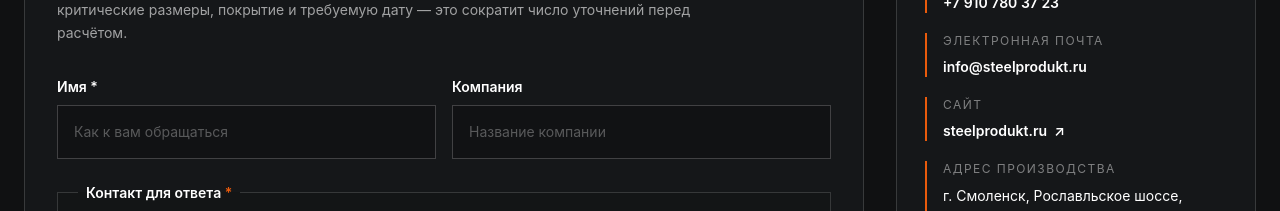
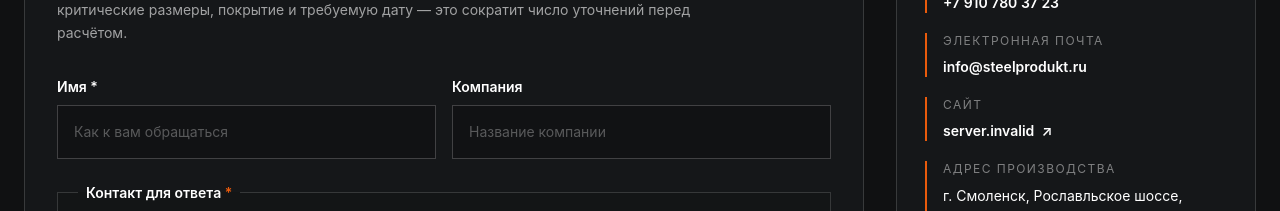
Before and after one commit to alexeyborisov19-sys/alexeyborisov19-sys-steel-probuct, a Next.js app: page /contacts in a window 1280 px wide. Shown: the part 1380-1591 px from the top of the page. Built offline with nearby package versions, Linux system fonts and the light colour scheme; no server answers.

Commit message:
refactor: use centralized public contacts

```diff
--- a/app/(public)/contacts/page.tsx
+++ b/app/(public)/contacts/page.tsx
@@ -6,6 +6,7 @@ import { JsonLd } from "@/components/JsonLd";
 import type { Metadata } from "next";
 import { createPageMetadata } from "@/lib/seo";
 import { faqSchema } from "@/lib/schema";
+import { siteConfig } from "@/lib/site";
 import {
   customerMaterialSummary,
   laserCuttingCapabilities,
@@ -27,6 +28,8 @@ const contactFaq = [
   { question: "Можно использовать металл заказчика?", answer: customerMaterialSummary },
 ];
 
+const siteHost = new URL(siteConfig.url).hostname.replace(/^www\./, "");
+
 export default function ContactsPage() {
   return <><JsonLd data={faqSchema(contactFaq)} /><PageLayout path="/contacts" eyebrow="Получить расчёт" title="Передайте задачу на инженерную проверку" description="Приложите чертёж, 3D-модель, спецификацию или опишите изделие. Проверим исходные данные, уточним технологический маршрут и подготовим расчёт.">
     <ConversionActions />
@@ -43,10 +46,10 @@ export default function ContactsPage() {
           <p className="eyebrow">Контакты</p>
           <h2 className="mt-3 text-2xl font-semibold">Удобно обсудить задачу напрямую?</h2>
           <div className="mt-7 space-y-5 text-sm">
-            <div className="border-l-2 border-steel-orange pl-4"><p className="text-xs uppercase tracking-[.12em] text-white/45">Телефон</p><a className="mt-2 block font-semibold transition hover:text-steel-orange" href="tel:+79107803723">+7 910 780 37 23</a></div>
-            <div className="border-l-2 border-steel-orange pl-4"><p className="text-xs uppercase tracking-[.12em] text-white/45">Электронная почта</p><a className="mt-2 block font-semibold transition hover:text-steel-orange" href="mailto:info@steelprodukt.ru">info@steelprodukt.ru</a></div>
-            <div className="border-l-2 border-steel-orange pl-4"><p className="text-xs uppercase tracking-[.12em] text-white/45">Сайт</p><a className="mt-2 block font-semibold transition hover:text-steel-orange" href="https://www.steelprodukt.ru" target="_blank" rel="noreferrer">steelprodukt.ru&nbsp; ↗</a></div>
-            <div className="border-l-2 border-steel-orange pl-4"><p className="text-xs uppercase tracking-[.12em] text-white/45">Адрес производства</p><address className="mt-2 not-italic leading-relaxed text-white/82">г. Смоленск, Рославльское шоссе,<br />7-й км, стр. 3</address></div>
+            <div className="border-l-2 border-steel-orange pl-4"><p className="text-xs uppercase tracking-[.12em] text-white/45">Телефон</p><a className="mt-2 block font-semibold transition hover:text-steel-orange" href={`tel:${siteConfig.telephone}`}>{siteConfig.telephoneDisplay}</a></div>
+            <div className="border-l-2 border-steel-orange pl-4"><p className="text-xs uppercase tracking-[.12em] text-white/45">Электронная почта</p><a className="mt-2 block font-semibold transition hover:text-steel-orange" href={`mailto:${siteConfig.email}`}>{siteConfig.email}</a></div>
+            <div className="border-l-2 border-steel-orange pl-4"><p className="text-xs uppercase tracking-[.12em] text-white/45">Сайт</p><a className="mt-2 block font-semibold transition hover:text-steel-orange" href={siteConfig.url} target="_blank" rel="noreferrer">{siteHost}&nbsp; ↗</a></div>
+            <div className="border-l-2 border-steel-orange pl-4"><p className="text-xs uppercase tracking-[.12em] text-white/45">Адрес производства</p><address className="mt-2 not-italic leading-relaxed text-white/82">{siteConfig.productionAddress.line1},<br />{siteConfig.productionAddress.line2}</address></div>
           </div>
           <div className="mt-8 border border-white/10 bg-black/20 p-4 text-xs leading-relaxed text-white/55"><b className="text-white">Форматы чертежей:</b><br />PDF, DXF, DWG, STEP, IGES, SLDPRT, IPT, изображения, офисные документы и архивы.</div>
           <div className="mt-3 border border-white/10 bg-black/20 p-4 text-xs leading-relaxed text-white/55"><b className="text-white">Лазерная резка чёрной стали:</b><br />толщина {laserCuttingCapabilities.thicknessRange}, рабочее поле стола {laserCuttingCapabilities.tableWorkingArea}. Давальческий материал принимаем после входного контроля.</div>
```
